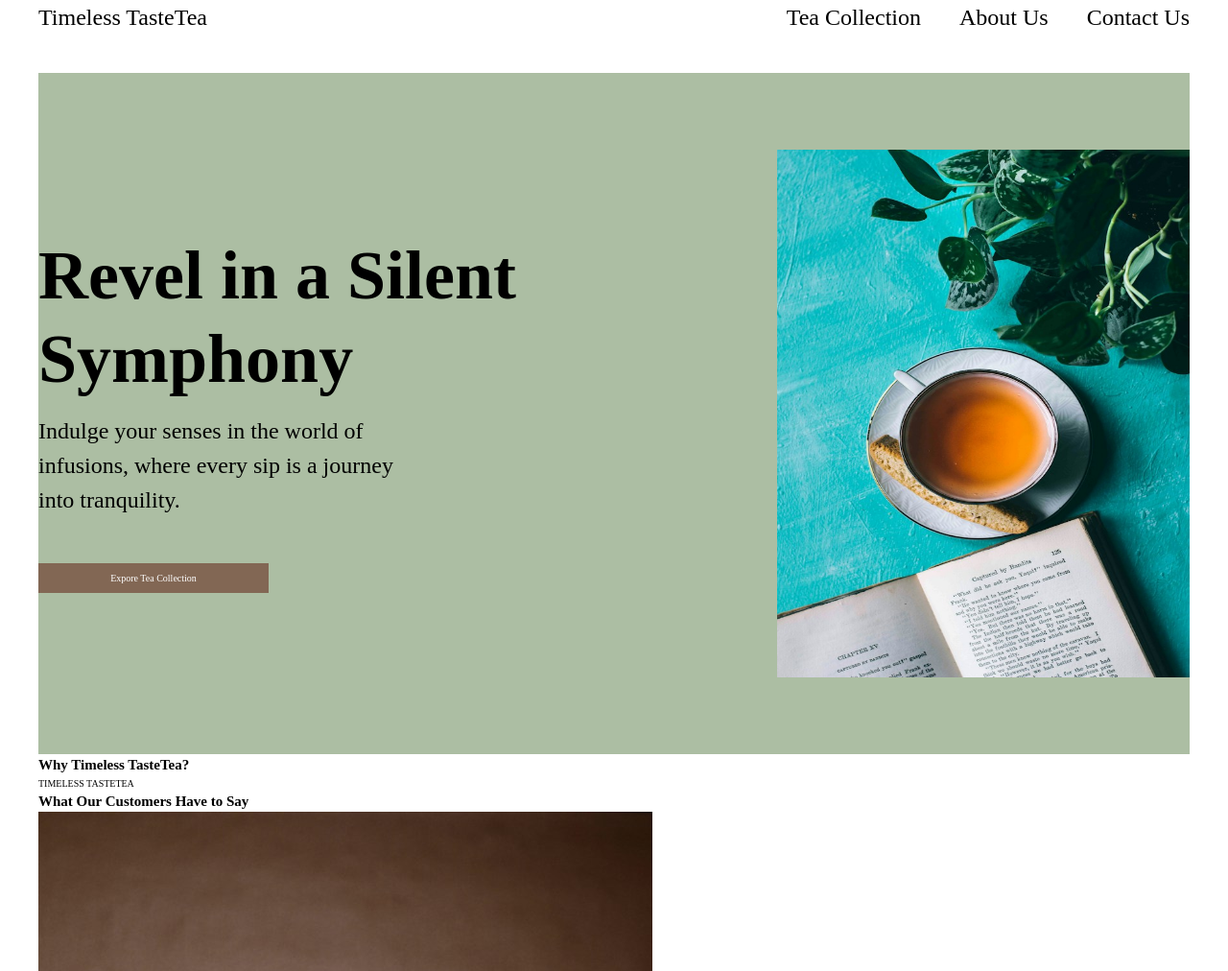
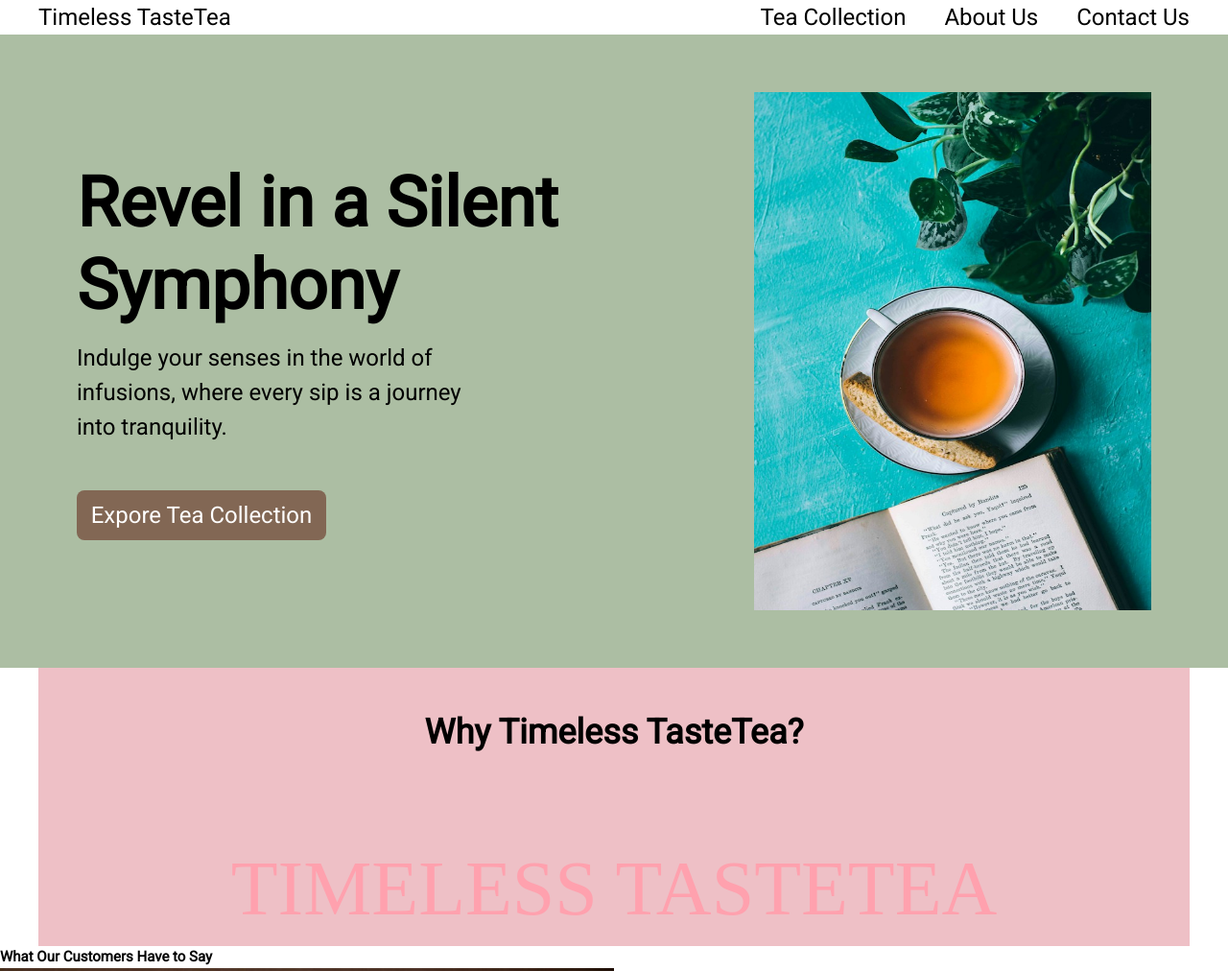
Before and after one commit to nyang5504/Timeless-TasteTea, a plain HTML site: page index.html in a window 1280 px wide. Shown: the top 1012 px of the page at 96% size. Drawn offline with Linux system fonts and the light colour scheme; a web font is replaced by a local one.

Commit message:
change fonts, add wrappers

```diff
--- a/index.html
+++ b/index.html
@@ -5,6 +5,8 @@
     <meta name="viewport" content="width=device-width, initial-scale=1.0">
     <title>Timeless TasteTea</title>
     <link rel="stylesheet" href="style.css">
+    <link href="https://fonts.googleapis.com/css?family=Roboto" rel="stylesheet">
+    <link href="https://fonts.googleapis.com/css?family=Ribeye+Marrow" rel="stylesheet">
 </head>
 <body>
     <header>
@@ -17,17 +19,19 @@
                 <li>Contact Us</li>
             </ul>
         </nav>
-        <section class="hero">
-            <div class="hero-text">
-                <h1>Revel in a Silent Symphony</h1>
-                <p>Indulge your senses in the world of infusions, where every sip is a journey into tranquility.</p>
-                <div class="cta-btn">Expore Tea Collection</div>
+        <section class="hero-wrapper">
+            <div class="hero">
+                <div class="hero-text">
+                    <h1>Revel in a Silent Symphony</h1>
+                    <p>Indulge your senses in the world of infusions, where every sip is a journey into tranquility.</p>
+                    <div class="cta-btn">Expore Tea Collection</div>
+                </div>
+                <img src="hero-img.jpg">
             </div>
-            <img src="hero-img.jpg">
         </section>
     </header>
         <section>
-            <div>
+            <div class="box-top">
                 <h2>Why Timeless TasteTea?</h2>
                 <div>TIMELESS TASTETEA</div>
             </div>
--- a/style.css
+++ b/style.css
@@ -6,19 +6,26 @@
     margin: 0;
 }
 
+:root {
+    --box-color: #EEC0C6;
+}
+
 html {
     font-size: 62.5%;
+    font-family: 'Roboto';
 }
 
 body{
     line-height: 1.5;
-    max-width: 1200px;
-    margin: 0 auto;
+    /* max-width: 1200px; */
+
 }
 
 nav {
     display: flex;
     justify-content: space-between;
+    max-width: 1200px;
+    margin: 0 auto;
 }
 
 nav div {
@@ -41,18 +48,20 @@ h1 {
     line-height: 1.2;
 }
 
-.hero {
-    display: flex;
-    margin-top: 4rem;
+.hero-wrapper {
     background-color: #ACBEA3;
-    padding-top: 8rem;
-    padding-bottom: 8rem;
-    align-items: center;
+
 }
 
-.hero-text {
-    /* margin-top: 9em; */
+.hero {
+    max-width: 1200px;
+    display: flex;
+    padding: 6rem 4rem;
+    align-items: center;
+    margin: 0 auto;
 }
+
+
 .hero-text p {
     font-size: 2.4rem;
     max-width: 40.8rem;
@@ -66,9 +75,32 @@ h1 {
     margin-top: 4.8rem;
     text-align: center;
     color: white;
+    max-width: 26rem;
+    font-size: 2.4rem;
+    border-radius: 0.8rem;
 }
 
 .hero img {
-    width: 472px;
-    max-height: 550px;
+    width: 500px;
+    max-height: 540px;
 }
+
+.box-top {
+    max-width: 1200px;
+    background-color: var(--box-color);
+    margin: 0 auto;
+}
+
+.box-top h2 {
+    font-size: 3.6rem;
+    text-align: center;
+    padding-top: 4rem;
+}
+
+.box-top div {
+    font-size: 8rem;
+    font-family: 'Ribeye Marrow';
+    text-align: center;
+    color: #FFA1AE;
+    margin-top: 7.6rem;
+}
```
